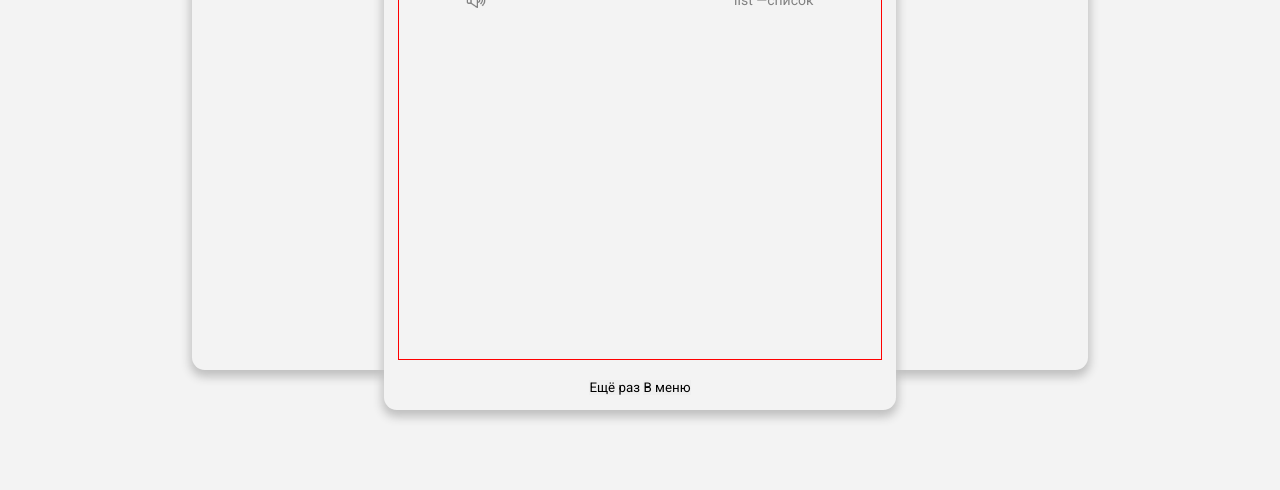
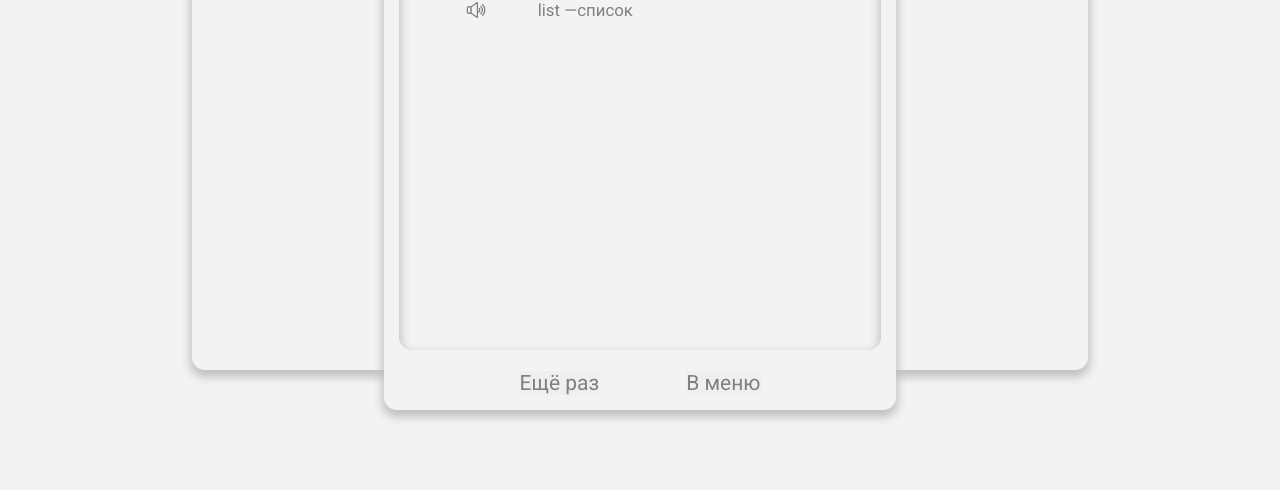
Before and after one commit to R5G1/rslang, a website built with webpack: page src/index.html in a window 1280 px wide. Shown: the part 310-800 px from the top of the page. Built offline with nearby package versions, Linux system fonts and the light colour scheme; a web font is replaced by a local one.

Commit message:
feat: finish modal layout

```diff
--- a/src/index.html
+++ b/src/index.html
@@ -171,7 +171,7 @@
                     <ul class="mistakes__list">
                         <li class="list__item">
                             <button class="item__sound"></button>
-                            <p class="item__text"><span class="word">list</span> —<span class="translate">список</span></p>
+                            <p class="item__text"><span class="word">Education</span> — <span class="translate">Образование</span></p>
                         </li>
                     </ul>
                 </div>
@@ -186,8 +186,8 @@
                 </div>
             </div>
             <div class="modal-result__buttons">
-                <button class="modal-result__continue">Ещё раз</button>
-                <button class="modal-result__exit">В меню</button>
+                <button class="modal-result__continue buttons__item">Ещё раз</button>
+                <button class="modal-result__exit buttons__item">В меню</button>
             </div>
         </section>
         <section class="sprint__controls">
@@ -198,7 +198,7 @@
         <!-- <template class="list__item">
             <li class="list__item">
                 <button class="item__sound"></button>
-                <p class="item__text"><span class="word">list</span> —<span class="translate">список</span></p>
+                <p class="item__text"><span class="word">list</span> — <span class="translate">список</span></p>
             </li>
         </template> -->
     </section>
--- a/src/sprint/styles/style.scss
+++ b/src/sprint/styles/style.scss
@@ -3,6 +3,12 @@
     -webkit-box-shadow: 0px 5px 10px 2px silver;
     -moz-box-shadow: 0px 5px 10px 2px silver;
     box-shadow: 0px 5px 10px 2px silver;
+}
+
+%box-shadow-inset {
+    -webkit-box-shadow: 0px 5px 10px 2px silver inset;
+    -moz-box-shadow: 0px 5px 10px 2px silver inset;
+    box-shadow: 0px 5px 10px 2px silver inset;
 }
 
 @mixin animation($prop) {
@@ -375,8 +381,24 @@
                 flex-grow: 1;
                 width: 100%;
                 margin: 1.5rem 0;
+                padding: 10px 0;
+                border-radius: 1vw;
                 overflow-y: auto;
-                outline: 1px solid red;
+                &::-webkit-scrollbar {
+                    transform: translateX(50px);
+                    width: 15px;
+                    border-radius: 1vw;
+                    background-color: grey;
+                    cursor: pointer;
+                }
+                &::-webkit-scrollbar-thumb {
+                    background-color: silver;
+                    border-radius: 1vw;
+                }
+                &::-webkit-scrollbar-thumb:hover {
+                    box-shadow: inset 1px 1px 10px #f3f3f3;
+                }
+                @extend %box-shadow-inset;
                 .words {
                     &__subheading {
                         font-size: 1.3rem;
@@ -397,21 +419,39 @@
                                     &__item {
                                         display: flex;
                                         align-items: center;
-                                        justify-content: space-between;
                                         width: 100%;
                                         .item {
                                             &__sound {
                                                 width: 20px;
                                                 height: 20px;
+                                                margin-right: 4vw;
                                                 background: url(/src/sprint/assets/sound-word.png) no-repeat center center;
                                                 background-size: contain;
                                             }
-                                            &__text {}
+                                            &__text {
+                                                font-size: 1.2rem;
+                                            }
                                         }
                                     }
                                 }
                             }
                         }
+                    }
+                }
+            }
+            &__buttons {
+                display: flex;
+                align-items: center;
+                justify-content: space-between;
+                width: 50%;
+                .buttons {
+                    &__item {
+                        font-size: 1.5rem;
+                        color: grey;
+                        transition: 0.3s;
+                    }
+                    &__item:hover {
+                        transform: translateY(-10%) scale(1.1);
                     }
                 }
             }
```
